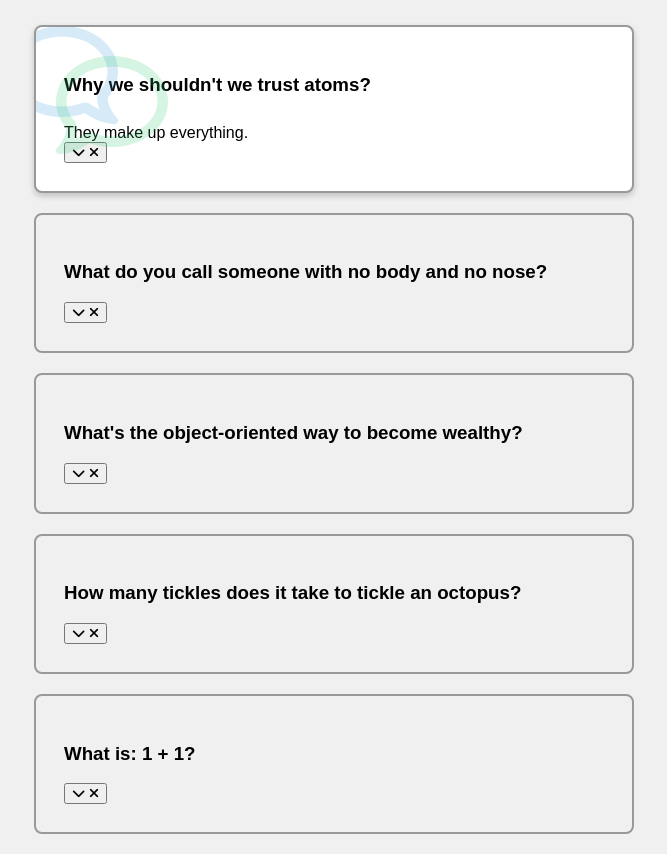
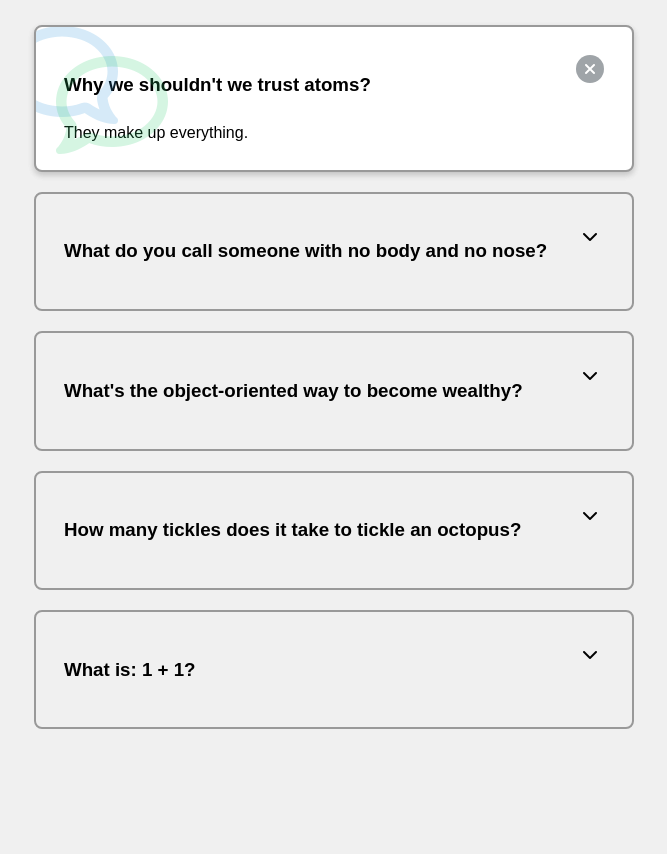
Before and after one commit to danielmanicio/Project-12---FAQ, a plain HTML site: page index.html in a window 1280 px wide. Shown: the part 88-942 px from the top of the page, without its empty margins (306-973 px from the left). After the commit the page ends 837 px from the top, so only its background shows below. Drawn offline with Linux system fonts and the light colour scheme; a script that the page names is missing; a web font is replaced by a local one.

Commit message:
Project Completed

```diff
--- a/index.html
+++ b/index.html
@@ -13,7 +13,7 @@
         <div class="faq active">
             <h3>Why we shouldn't we trust atoms?</h3>
             <p class="faq-text">They make up everything.</p>
-            <button>
+            <button class="faq-toggle">
                 <i class="fas fa-chevron-down"></i>
                 <i class="fas fa-times"></i>
             </button>
@@ -22,7 +22,7 @@
         <div class="faq">
             <h3>What do you call someone with no body and no nose?</h3>
             <p class="faq-text">Nobody knows.</p>
-            <button>
+            <button class="faq-toggle">
                 <i class="fas fa-chevron-down"></i>
                 <i class="fas fa-times"></i>
             </button>
@@ -31,7 +31,7 @@
         <div class="faq">
             <h3>What's the object-oriented way to become wealthy?</h3>
             <p class="faq-text">Inheritance.</p>
-            <button>
+            <button class="faq-toggle">
                 <i class="fas fa-chevron-down"></i>
                 <i class="fas fa-times"></i>
             </button>
@@ -40,7 +40,7 @@
         <div class="faq">
             <h3>How many tickles does it take to tickle an octopus?</h3>
             <p class="faq-text">They make up everything</p>
-            <button>
+            <button class="faq-toggle">
                 <i class="fas fa-chevron-down"></i>
                 <i class="fas fa-times"></i>
             </button>
@@ -49,7 +49,7 @@
         <div class="faq">
             <h3>What is: 1 + 1?</h3>
             <p class="faq-text">Depends on who are you asking.</p>
-            <button>
+            <button class="faq-toggle">
                 <i class="fas fa-chevron-down"></i>
                 <i class="fas fa-times"></i>
             </button>
--- /dev/null
+++ b/script.js
@@ -0,0 +1,7 @@
+const toggles = document.querySelectorAll('.faq-toggle')
+
+toggles.forEach(toggle => {
+    toggle.addEventListener('click', () => {
+        toggle.parentNode.classList.toggle ('active')
+    })
+})
--- a/style.css
+++ b/style.css
@@ -68,3 +68,42 @@ h1 {
 .faq.active .faq-text {
     display: block;
 }
+
+.faq-toggle {
+    background-color: transparent;
+    border: 0;
+    border-radius: 50%;
+    cursor: pointer;
+    display: flex;
+    align-items: center;
+    justify-content: center;
+    font-size: 16px;
+    padding: 0;
+    position: absolute;
+    top: 28px;
+    right: 28px;
+    height: 28px;
+    width: 28px;
+}
+
+.faq-toggle:focus {
+    outline: 0;
+}
+
+
+.faq-toggle .fa-times{
+    display: none;
+}
+
+.faq.active .faq-toggle .fa-times {
+    color: white;
+    display: block;
+}
+
+.faq.active .faq-toggle .fa-chevron-down {
+    display: none;
+}
+
+.faq.active .faq-toggle {
+    background-color: #9fa4a8;
+}
```
